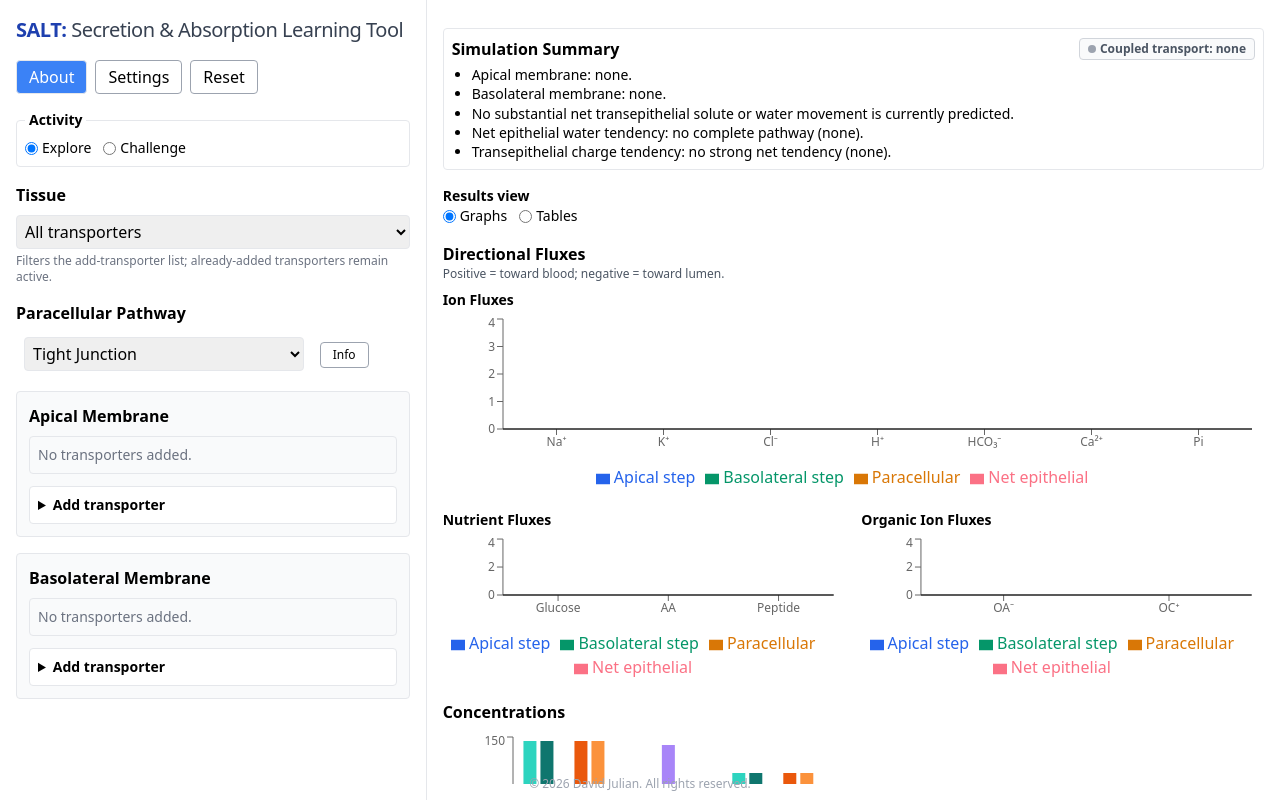
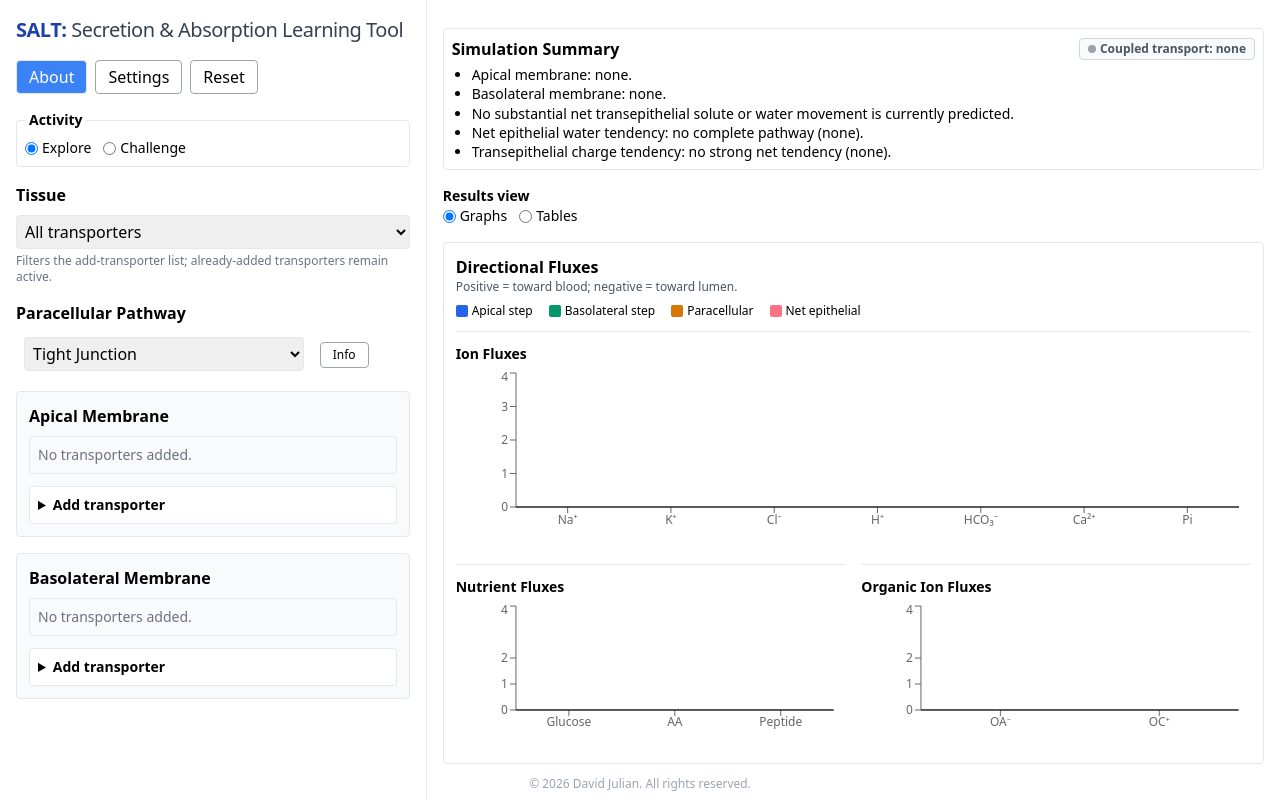
Before and after one commit to davidjulian/SALT, a React (Create React App) app: page / in a window 1280 px wide. Built offline with nearby package versions, Linux system fonts and the light colour scheme.

Commit message:
zoomed concentration graphs

```diff
--- a/src/App.js
+++ b/src/App.js
@@ -463,6 +463,19 @@ const FLUX_GROUPS = [
   { key: 'ions', label: 'Ion Fluxes', solutes: ['Na+', 'K+', 'Cl-', 'H+', 'HCO3-', 'Ca2+', 'Phosphate'] },
   { key: 'nutrients', label: 'Nutrient Fluxes', solutes: ['Glucose', 'AA', 'Peptide'] },
   { key: 'organic', label: 'Organic Ion Fluxes', solutes: ['OA-', 'OC+'] }
+];
+const FLUX_BAR_SERIES = [
+  { key: 'apicalStep', name: 'Apical step', color: '#2563eb' },
+  { key: 'basolateralStep', name: 'Basolateral step', color: '#059669' },
+  { key: 'paracellularStep', name: 'Paracellular', color: '#d97706' },
+  { key: 'transepithelial', name: 'Net epithelial', color: '#fb7185' }
+];
+const CONCENTRATION_COMPARTMENTS = [
+  { key: 'apicalBulk', label: 'Apical bulk' },
+  { key: 'apicalSurface', label: 'Apical surface' },
+  { key: 'icf', label: 'Cell' },
+  { key: 'basolateralSurface', label: 'Basolateral surface' },
+  { key: 'basolateralBulk', label: 'Basolateral bulk' }
 ];
 const CHALLENGE_BANK = [
   {
@@ -753,6 +766,25 @@ function concentrationsMatch(current, expected) {
   );
 }
 
+function niceConcentrationAxisMax(value) {
+  const raw = Math.max(Number(value || 0) * 1.15, 0.01);
+  const magnitude = Math.pow(10, Math.floor(Math.log10(raw)));
+  const scaled = raw / magnitude;
+  const steps = [1, 1.25, 1.5, 2, 2.5, 3, 4, 5, 7.5, 10];
+  const step = steps.find(candidate => scaled <= candidate) || 10;
+  return step * magnitude;
+}
+
+function formatConcentrationAxisTick(value) {
+  const numeric = Number(value);
+  if (!Number.isFinite(numeric)) return value;
+  const magnitude = Math.abs(numeric);
+  if (magnitude >= 100) return String(Math.round(numeric));
+  if (magnitude >= 10) return String(Number(numeric.toFixed(1)));
+  if (magnitude >= 1) return String(Number(numeric.toFixed(2)));
+  return String(Number(numeric.toFixed(4)));
+}
+
 function challengeDirectionSign(direction) {
   return ['absorption', 'acidSecretion', 'waterAbsorption', 'lumenNegative'].includes(direction) ? 1 : -1;
 }
@@ -929,6 +961,7 @@ export default function App() {
   const [result, setResult] = useState(null);
   const [showSettings, setShowSettings] = useState(false);
   const [resultsView, setResultsView] = useState('graphs');
+  const [zoomedConcentrationIon, setZoomedConcentrationIon] = useState(null);
   const [baseConcentrations, setBaseConcentrations] = useState(() => cloneConcentrations(INITIAL_CONCENTRATIONS));
   const [tissuePreset, setTissuePreset] = useState('all');
   const [activityMode, setActivityMode] = useState('explore');
@@ -1367,6 +1400,7 @@ const calculateFluxesAndConcs = (tList = transporters) => {
     ? Object.keys(result.concentrations.icf).filter(ion => ion !== 'H2O' && !GENERAL_DISPLAY_EXCLUDED_IONS.includes(ion))
     : [];
   const concData = concentrationIons.map(ion => ({
+    ionKey: ion,
     ion: ION_LABEL[ion] || ion,
     apicalBulk: result.concentrations.apicalECF[ion],
     apicalSurface: result.concentrations.apicalSurface?.[ion] ?? result.concentrations.apicalECF[ion],
@@ -1375,6 +1409,7 @@ const calculateFluxesAndConcs = (tList = transporters) => {
     basolateralBulk: result.concentrations.basolateralECF[ion]
   }));
   const concTableData = concentrationIons.map(ion => ({
+    ionKey: ion,
     ion: ION_LABEL[ion] || ion,
     apicalBulk: result.concentrations.apicalECF[ion],
     apicalSurface: result.concentrations.apicalSurface?.[ion] ?? result.concentrations.apicalECF[ion],
@@ -1382,6 +1417,39 @@ const calculateFluxesAndConcs = (tList = transporters) => {
     basolateralSurface: result.concentrations.basolateralSurface?.[ion] ?? result.concentrations.basolateralECF[ion],
     basolateralBulk: result.concentrations.basolateralECF[ion]
   }));
+  const openConcentrationZoomFromChart = data => {
+    const ionKey = data?.payload?.ionKey || data?.activePayload?.[0]?.payload?.ionKey;
+    if (ionKey) setZoomedConcentrationIon(ionKey);
+  };
+  const zoomedConcentrationRow = zoomedConcentrationIon
+    ? concData.find(row => row.ionKey === zoomedConcentrationIon)
+    : null;
+  const zoomedConcentrationData = zoomedConcentrationRow
+    ? CONCENTRATION_COMPARTMENTS.map(compartment => ({
+        compartment: compartment.label,
+        concentration: Number(zoomedConcentrationRow[compartment.key] ?? 0)
+      }))
+    : [];
+  const zoomedConcentrationMax = zoomedConcentrationData.reduce((max, row) => Math.max(max, row.concentration), 0);
+  const zoomedConcentrationDomainMax = niceConcentrationAxisMax(zoomedConcentrationMax);
+  const ConcentrationTooltip = ({ active, payload, label }) => {
+    if (!active || !payload || payload.length === 0) return null;
+    const row = payload[0]?.payload;
+    if (!row) return null;
+    return (
+      <div className="bg-white border rounded shadow-lg p-2 text-xs text-gray-700 max-w-xs">
+        <div className="font-semibold text-sm mb-1">{label}</div>
+        <div className="space-y-0.5">
+          {payload.map(item => (
+            <div key={item.dataKey} className="flex items-center justify-between gap-4">
+              <span>{item.name}</span>
+              <span className="font-mono">{Number(item.value ?? 0).toFixed(3)}</span>
+            </div>
+          ))}
+        </div>
+      </div>
+    );
+  };
 
 // For H⁺/K⁺-ATPase, K⁺ flux can occur with HKATPase on either membrane (no exit needed).
 // Parallel/mirrored H⁺ and HCO₃⁻ TE flux logic uses pathway completion rules rather than buffered pH kinetics.
@@ -2368,12 +2436,24 @@ const calculateFluxesAndConcs = (tList = transporters) => {
 
             {resultsView === 'graphs' ? (
               <div className="space-y-4">
-                <div>
+                <section className="border rounded p-3 bg-white">
                   <h3 className="font-semibold">Directional Fluxes</h3>
                   <div className="text-xs text-gray-600 mb-2">Positive = toward blood; negative = toward lumen.</div>
+                  <div className="flex flex-wrap gap-x-4 gap-y-1 text-xs mb-3" aria-label="Shared flux graph legend">
+                    {FLUX_BAR_SERIES.map(series => (
+                      <div key={series.key} className="inline-flex items-center gap-1">
+                        <span
+                          className="inline-block h-3 w-3 rounded-sm"
+                          style={{ backgroundColor: series.color }}
+                          aria-hidden="true"
+                        />
+                        <span>{series.name}</span>
+                      </div>
+                    ))}
+                  </div>
                   <div className="space-y-4">
                     {directionalFluxGroups.filter(group => group.key === 'ions').map(group => (
-                      <div key={group.key}>
+                      <div key={group.key} className="border-t pt-3">
                         <h4 className="font-semibold text-sm mb-1">{group.label}</h4>
                         <ResponsiveContainer width="100%" height={180}>
                           <BarChart data={group.rows} margin={{ top: 5, right: 12, left: 0, bottom: 5 }}>
@@ -2381,18 +2461,16 @@ const calculateFluxesAndConcs = (tList = transporters) => {
                             <YAxis tick={{ fontSize: 12 }} />
                             <ReferenceLine y={0} stroke="#000" strokeWidth={1} />
                             <Tooltip formatter={value => (value?.toFixed ? Number(value).toFixed(2) : value)} />
-                            <Legend />
-                            <Bar dataKey="apicalStep" name="Apical step" fill="#2563eb" />
-                            <Bar dataKey="basolateralStep" name="Basolateral step" fill="#059669" />
-                            <Bar dataKey="paracellularStep" name="Paracellular" fill="#d97706" />
-                            <Bar dataKey="transepithelial" name="Net epithelial" fill="#fb7185" />
+                            {FLUX_BAR_SERIES.map(series => (
+                              <Bar key={series.key} dataKey={series.key} name={series.name} fill={series.color} />
+                            ))}
                           </BarChart>
                         </ResponsiveContainer>
                       </div>
                     ))}
                     <div className="grid grid-cols-1 lg:grid-cols-2 gap-4">
                       {directionalFluxGroups.filter(group => group.key !== 'ions').map(group => (
-                        <div key={group.key}>
+                        <div key={group.key} className="border-t pt-3">
                           <h4 className="font-semibold text-sm mb-1">{group.label}</h4>
                           <ResponsiveContainer width="100%" height={150}>
                             <BarChart data={group.rows} margin={{ top: 5, right: 12, left: 0, bottom: 5 }}>
@@ -2400,31 +2478,66 @@ const calculateFluxesAndConcs = (tList = transporters) => {
                               <YAxis tick={{ fontSize: 12 }} />
                               <ReferenceLine y={0} stroke="#000" strokeWidth={1} />
                               <Tooltip formatter={value => (value?.toFixed ? Number(value).toFixed(2) : value)} />
-                              <Legend />
-                              <Bar dataKey="apicalStep" name="Apical step" fill="#2563eb" />
-                              <Bar dataKey="basolateralStep" name="Basolateral step" fill="#059669" />
-                              <Bar dataKey="paracellularStep" name="Paracellular" fill="#d97706" />
-                              <Bar dataKey="transepithelial" name="Net epithelial" fill="#fb7185" />
+                              {FLUX_BAR_SERIES.map(series => (
+                                <Bar key={series.key} dataKey={series.key} name={series.name} fill={series.color} />
+                              ))}
                             </BarChart>
                           </ResponsiveContainer>
                         </div>
                       ))}
                     </div>
                   </div>
-                </div>
+                </section>
                 <div>
-                  <h3 className="font-semibold mb-2">Concentrations</h3>
+                  <h3 className="font-semibold">Concentrations</h3>
+                  <div className="text-xs text-gray-600 mb-2">Click a solute group to open a zoomed concentration view.</div>
                   <ResponsiveContainer width="100%" height={190}>
-                    <BarChart data={concData} margin={{ top: 5, right: 20, left: 10, bottom: 5 }}>
+                    <BarChart data={concData} margin={{ top: 5, right: 20, left: 10, bottom: 5 }} onClick={openConcentrationZoomFromChart}>
                       <XAxis dataKey="ion" interval={0} tick={{ fontSize: 12 }} height={36} />
-                      <YAxis domain={[0,150]} tick={{ fontSize: 12 }} /><Tooltip formatter={value => (value?.toFixed ? Number(value).toFixed(2) : value)} /><Legend />
-                      <Bar dataKey="apicalBulk" name="Apical Bulk" fill="#2dd4bf" />
-                      <Bar dataKey="apicalSurface" name="Apical Surface" fill="#0f766e" />
-                      <Bar dataKey="icf" name="ICF" fill="#8b5cf6" fillOpacity={0.75} />
-                      <Bar dataKey="basolateralSurface" name="Basolateral Surface" fill="#ea580c" />
-                      <Bar dataKey="basolateralBulk" name="Basolateral Bulk" fill="#fb923c" />
+                      <YAxis domain={[0,150]} tick={{ fontSize: 12 }} />
+                      <Tooltip content={<ConcentrationTooltip />} wrapperStyle={{ pointerEvents: 'none' }} />
+                      <Legend />
+                      <Bar dataKey="apicalBulk" name="Apical Bulk" fill="#2dd4bf" onClick={openConcentrationZoomFromChart} />
+                      <Bar dataKey="apicalSurface" name="Apical Surface" fill="#0f766e" onClick={openConcentrationZoomFromChart} />
+                      <Bar dataKey="icf" name="ICF" fill="#8b5cf6" fillOpacity={0.75} onClick={openConcentrationZoomFromChart} />
+                      <Bar dataKey="basolateralSurface" name="Basolateral Surface" fill="#ea580c" onClick={openConcentrationZoomFromChart} />
+                      <Bar dataKey="basolateralBulk" name="Basolateral Bulk" fill="#fb923c" onClick={openConcentrationZoomFromChart} />
                     </BarChart>
                   </ResponsiveContainer>
+                  {zoomedConcentrationRow && (
+                    <div className="fixed inset-0 bg-black bg-opacity-30 flex items-center justify-center z-40" onClick={() => setZoomedConcentrationIon(null)}>
+                      <section className="bg-white rounded-lg p-4 shadow-lg w-[92vw] max-w-xl" onClick={e => e.stopPropagation()}>
+                        <div className="flex items-center justify-between gap-3 mb-2">
+                          <h4 className="font-semibold">Concentration Zoom: {zoomedConcentrationRow.ion}</h4>
+                          <Button
+                            size="sm"
+                            variant="outline"
+                            onClick={() => setZoomedConcentrationIon(null)}
+                            aria-label="Close concentration zoom"
+                          >
+                            Close
+                          </Button>
+                        </div>
+                        <div
+                          role="img"
+                          aria-label={'Zoomed concentration view for ' + zoomedConcentrationRow.ion + '.'}
+                        >
+                          <ResponsiveContainer width="100%" height={220}>
+                            <BarChart data={zoomedConcentrationData} margin={{ top: 5, right: 20, left: 10, bottom: 5 }}>
+                              <XAxis dataKey="compartment" interval={0} tick={{ fontSize: 11 }} height={42} />
+                              <YAxis
+                                domain={[0, zoomedConcentrationDomainMax]}
+                                tick={{ fontSize: 11 }}
+                                tickFormatter={formatConcentrationAxisTick}
+                              />
+                              <Tooltip formatter={value => (value?.toFixed ? Number(value).toFixed(4) : value)} />
+                              <Bar dataKey="concentration" name={zoomedConcentrationRow.ion + ' concentration'} fill="#2563eb" />
+                            </BarChart>
+                          </ResponsiveContainer>
+                        </div>
+                      </section>
+                    </div>
+                  )}
                 </div>
               </div>
             ) : (
```
